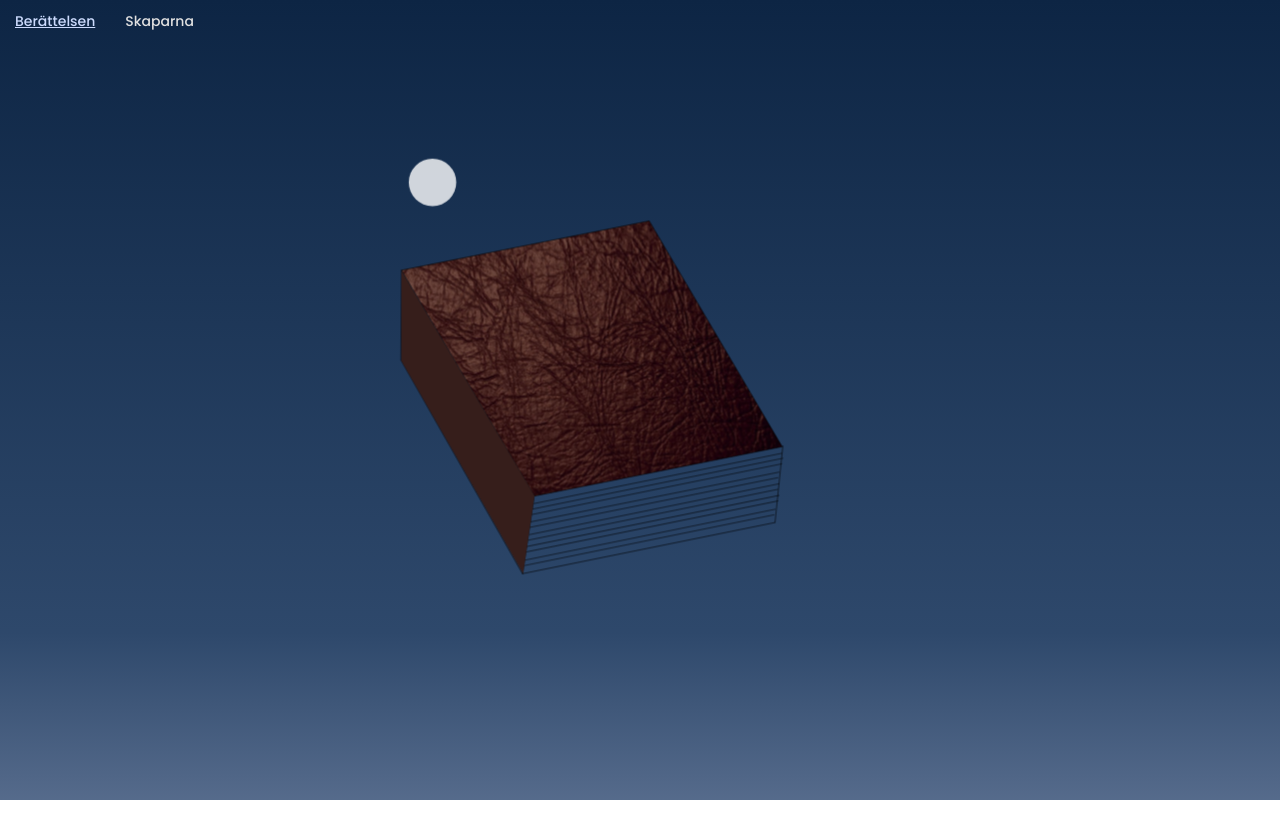
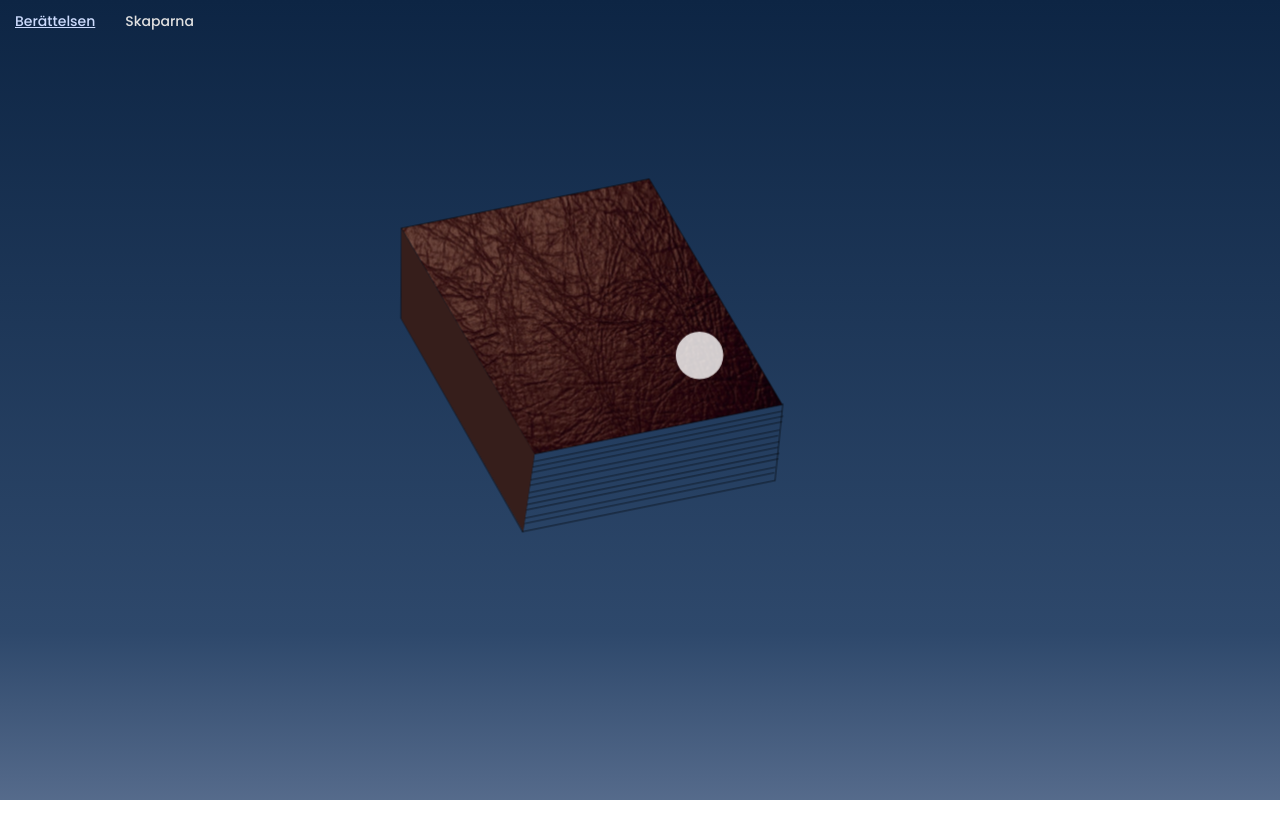
Before and after one commit to moasannacatharina/Sammanslaget, a React (Create React App) app: page / in a window 1280 px wide. Shown: the top 838 px of the page. Built offline with nearby package versions, Linux system fonts and the light colour scheme.

Commit message:
Added button

```diff
--- a/src/components/ClosedBook/closedbook.css
+++ b/src/components/ClosedBook/closedbook.css
@@ -18,6 +18,11 @@
   width: 50px;
   transform: scale(1);
   opacity: 0.8;
+  position: absolute;
+  top: 40%;
+  left: 55%;
+  transform: translateX(-50%) translateY(-40%);
+  z-index: 3;
 }
 .blob.white {
   background: white;
```
